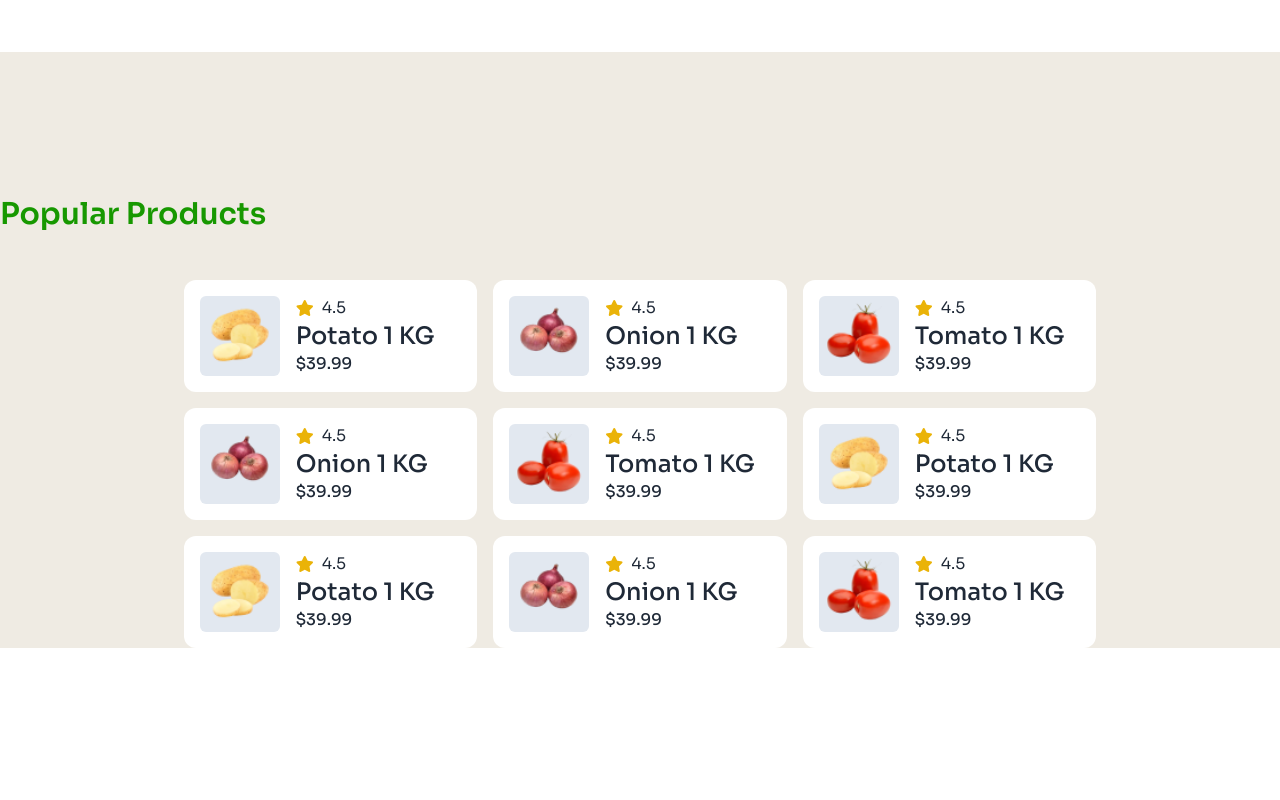
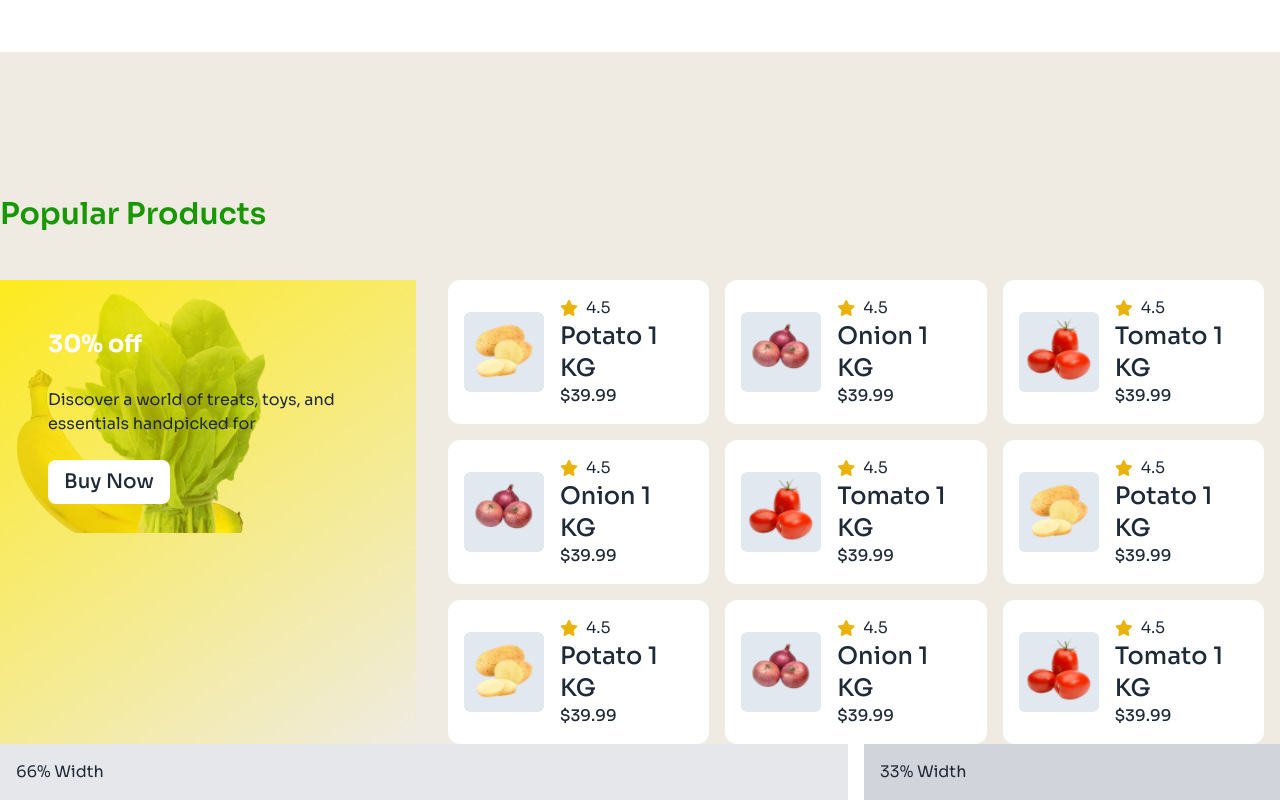
Before and after one commit to ramimstar/vegetable-shop-assignment-3, a plain HTML site: page index.html in a window 1280 px wide. Shown: the part 1967-2767 px from the top of the page. Before the commit the page ends 2615 px from the top, so only its background shows below. Drawn offline with nearby package versions, Linux system fonts and the light colour scheme.

Commit message:
done 2/3

```diff
--- a/index.html
+++ b/index.html
@@ -93,6 +93,18 @@
             100% {
                 background-color: rgba(247, 254, 162, 0.867);
             }
+        }
+        .bg-l{
+            background:linear-gradient(145deg, rgb(255, 234, 0)-15%, rgba(255, 255, 255, 0)100%), url('/c2-assets/vegetable-offer.png');
+            background-repeat: no-repeat
+
+        }
+        .bg-custom{
+            background-image:;
+            background-repeat: no-repeat;
+
+            max-width: 420px;
+            padding: 48px;
         }
     </style>
 
@@ -210,12 +222,23 @@
         <section class="bg-[#EFEBE3]">
             <div class="max-w-7xl mx-auto pt-36">
                 <h3 class="text-2xl text-[#179800] font-semibold md:text-3xl mb-12 ">Popular Products</h3>
-                <div class="flex">
-                    <!-- <div>
 
-                    </div> -->
-                    <div class="grid grid-cols-2 md:grid-cols-3 gap-2 md:gap-4 mx-auto px-4">
-                        <div class="bg-white p-2 md:p-4 rounded-xl flex items-center">
+
+
+                <div class="grid grid-cols-1 md:grid-cols-3 gap-4">
+
+                    <!-- offer -->
+                    <div class="md:col-span-1 bg-l">
+                        <div class="bg-custom">
+                            <h2 class="text-2xl font-bold mb-7  text-white">30% off</h2>
+                            <p class="mb-6">Discover a world of treats, toys, and<br>  essentials handpicked for</p>
+                            <button class="bg-white px-4 py-2 text-xl font-medium rounded-lg">Buy Now</button>
+                        </div>
+                    </div>
+
+                    <!-- popular  -->
+                    <div class="grid md:col-span-2  grid-cols-2 md:grid-cols-3 gap-2 md:gap-4 mx-auto px-4">
+                        <div class="bg-white w- p-2 md:p-4 rounded-xl flex items-center">
                             <img class="bg-slate-200 rounded-md md:w-20 md:h-20" src="c2-assets/potato.png" alt="">
                             <div class="md:px-4 px-2">
                                 <div class="flex items-center">
@@ -321,7 +344,10 @@
         </section>
     </main>
     <footer>
-
+        <div class="grid grid-cols-1 md:grid-cols-3 gap-4">
+            <div class="md:col-span-2 bg-gray-200 p-4">66% Width</div>
+            <div class="md:col-span-1 bg-gray-300 p-4">33% Width</div>
+          </div>
     </footer>
 
 </body>
```
